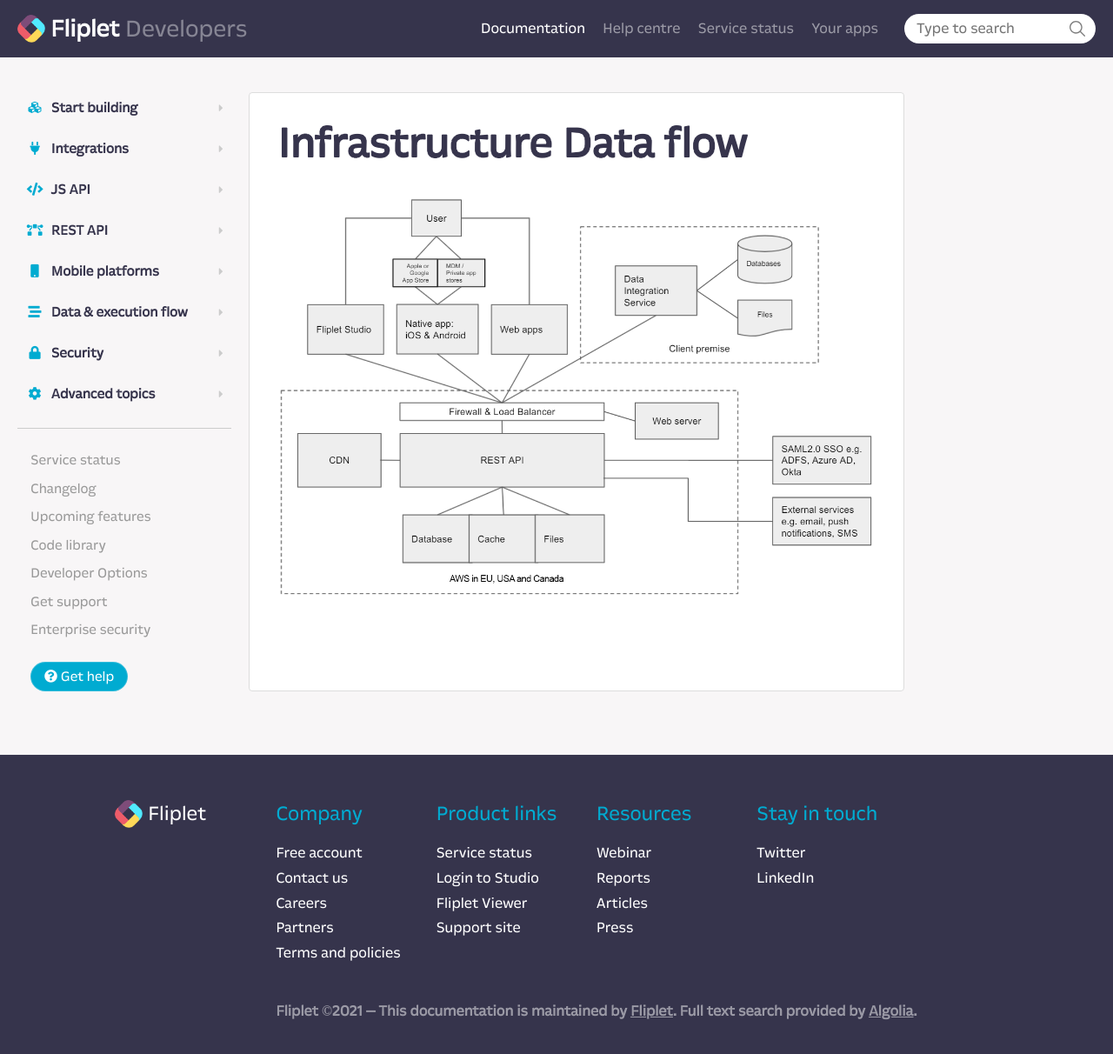
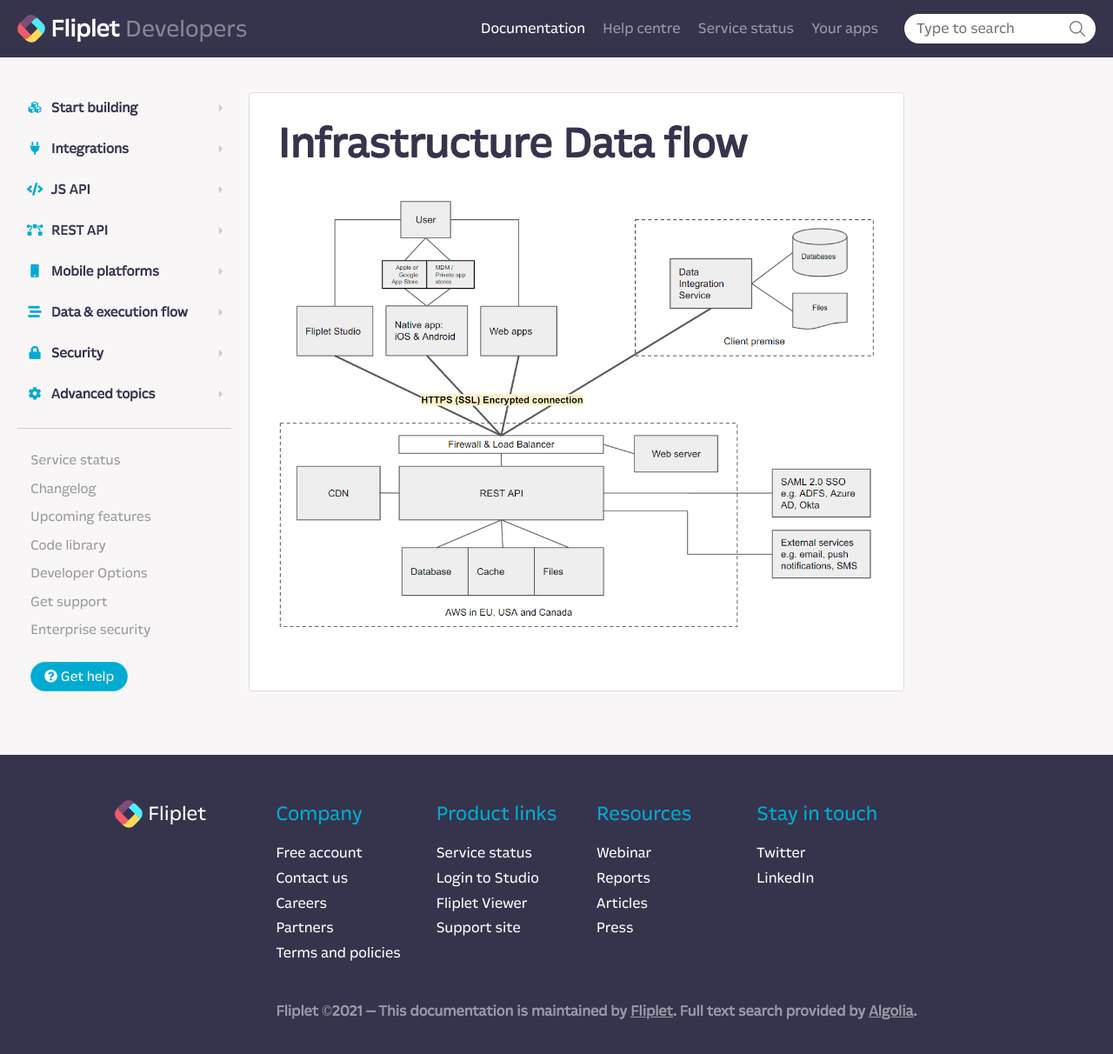
Before and after one commit to Fliplet/fliplet-cli, a Jekyll site: the page built from docs/Data-flow.md, in a window 1280 px wide and 1215 px high. Shown: the top 1212 px of the window at 87% size. Built offline with Jekyll 4.4.1, drawn with Linux system fonts in a browser that asks for light colours; nearby versions of some CDN libraries; our own code applies the rules of GitHub Pages for plain Markdown files; library files that are not in the unit come from our copies; comment, search, counter and statistics services are not loaded; a style sheet for code colours, icons or effects is not loaded.

Commit message:
updated architecture image

```diff
--- a/docs/Data-flow.md
+++ b/docs/Data-flow.md
@@ -1,3 +1,3 @@
 # Infrastructure Data flow
 
-![Data flow](assets/img/architecture.png)
+![Data flow](assets/img/architecture.png?v=2)
```
Also changed, not shown: docs/assets/img/architecture.png.
